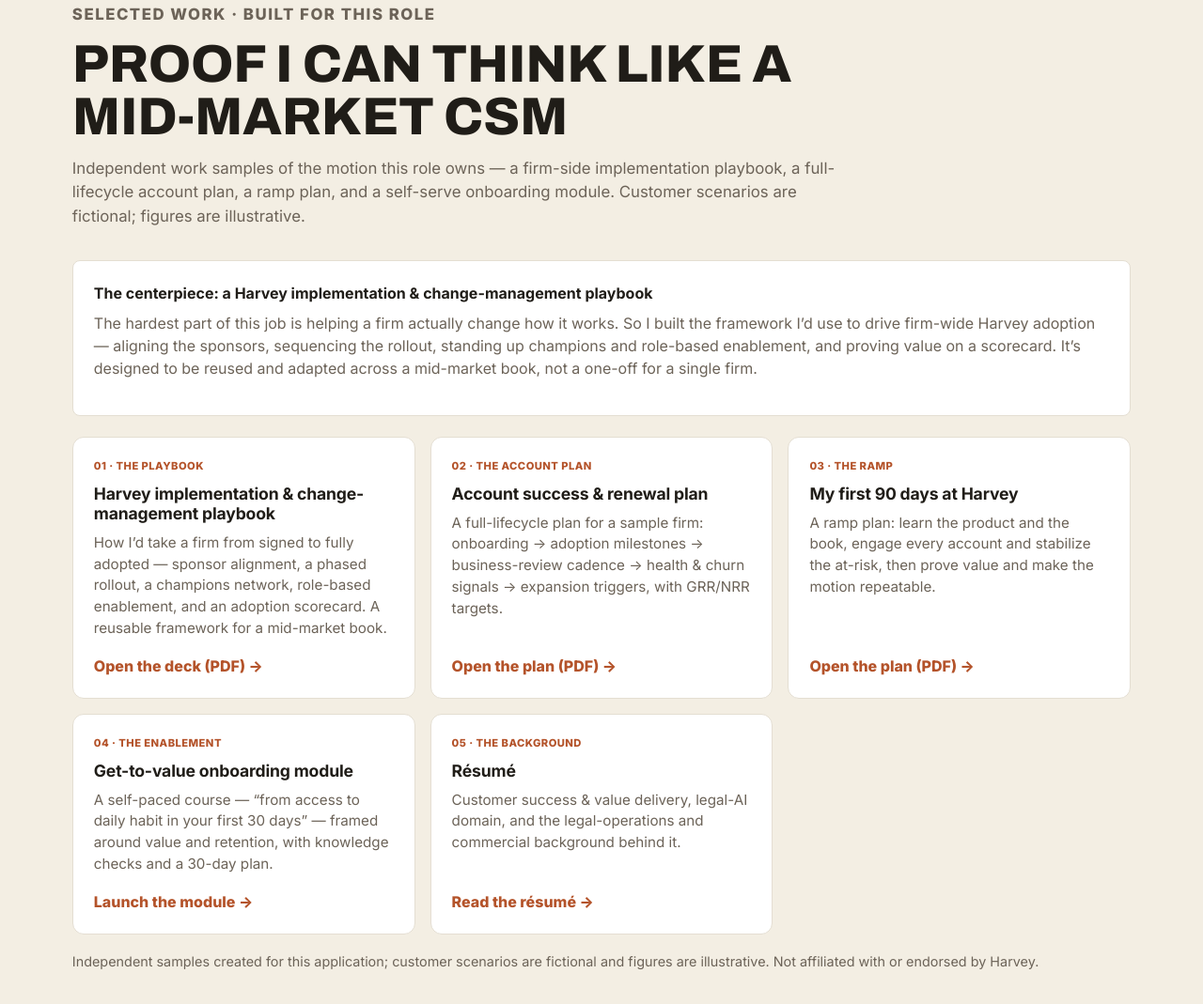
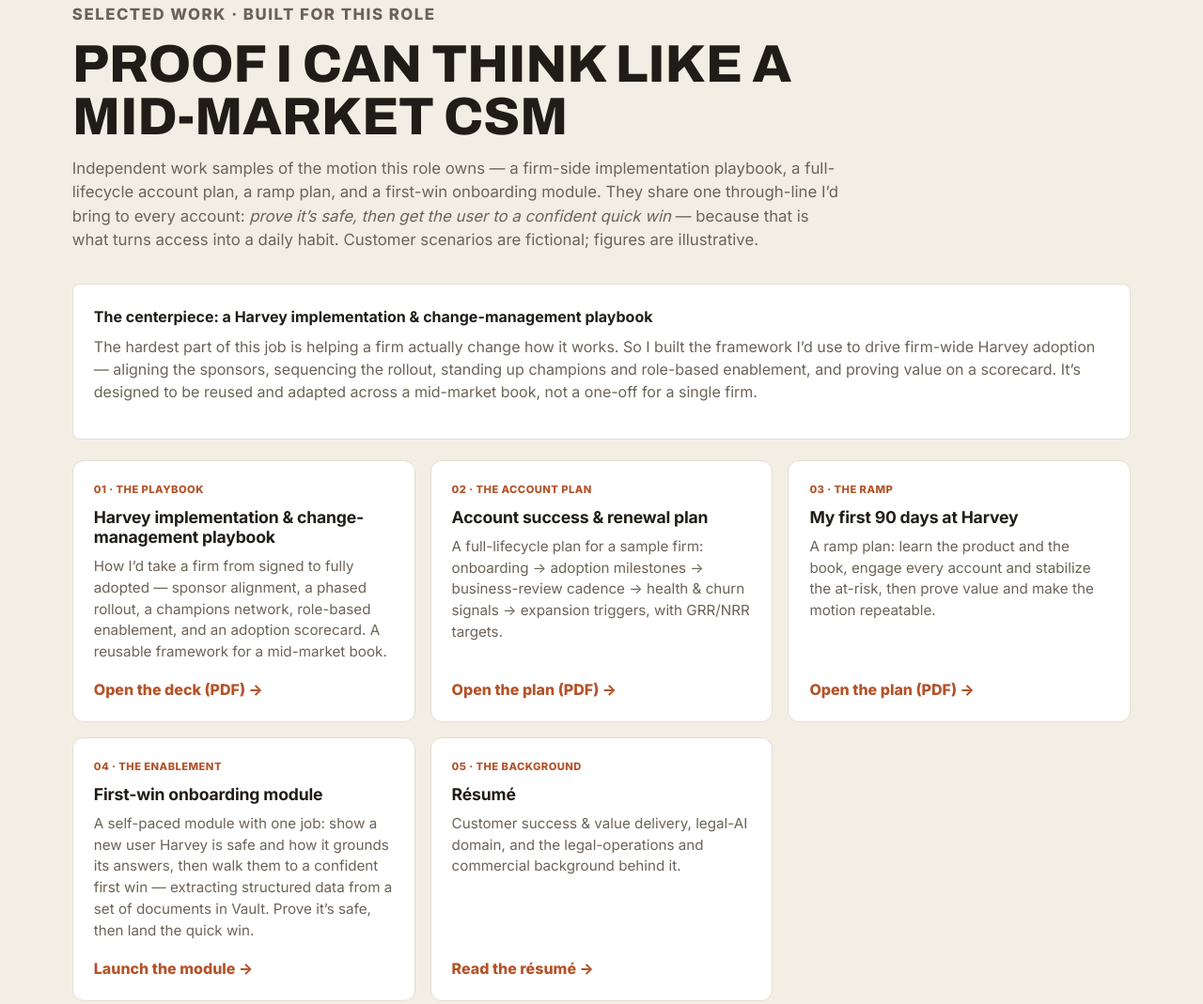
Before and after one commit to ajdonnelly/harvey-customer-success, a plain HTML site: page index.html in a window 1280 px wide. Shown: the part 3345-4414 px from the top of the page at 94% size. Drawn offline with Linux system fonts and the light colour scheme.

Commit message:
Weave 'prove it's safe → confident first win' module premise through the site (showcase, tile 04, approach)

```diff
--- a/index.html
+++ b/index.html
@@ -137,8 +137,8 @@
           <article class="exp-card">
             <span class="exp-kicker">01</span>
             <h3>Drive adoption</h3>
-            <p>Get every account to a first win fast, then to a daily habit &mdash; with guided onboarding, office
-            hours, and use-case templates that scale across the book.</p>
+            <p>Prove it&rsquo;s safe, then get every account to a first win fast &mdash; and on to a daily habit,
+            with guided onboarding, office hours, and use-case templates that scale across the book.</p>
           </article>
           <article class="exp-card">
             <span class="exp-kicker">02</span>
@@ -198,8 +198,10 @@
           <h2>Proof I can think like a mid-market CSM</h2>
           <p>
             Independent work samples of the motion this role owns &mdash; a firm-side implementation playbook, a
-            full-lifecycle account plan, a ramp plan, and a self-serve onboarding module. Customer scenarios are
-            fictional; figures are illustrative.
+            full-lifecycle account plan, a ramp plan, and a first-win onboarding module. They share one through-line
+            I&rsquo;d bring to every account: <em>prove it&rsquo;s safe, then get the user to a confident quick
+            win</em> &mdash; because that is what turns access into a daily habit. Customer scenarios are fictional;
+            figures are illustrative.
           </p>
         </div>
         <div class="project-preview" role="note">
@@ -237,9 +239,10 @@
             </a>
             <a class="suite-tile" href="onboarding-module.html">
               <span class="suite-tag">04 &middot; The enablement</span>
-              <h4>Get-to-value onboarding module</h4>
-              <p>A self-paced course &mdash; &ldquo;from access to daily habit in your first 30 days&rdquo; &mdash;
-              framed around value and retention, with knowledge checks and a 30-day plan.</p>
+              <h4>First-win onboarding module</h4>
+              <p>A self-paced module with one job: show a new user Harvey is safe and how it grounds its answers,
+              then walk them to a confident first win &mdash; extracting structured data from a set of documents in
+              Vault. Prove it&rsquo;s safe, then land the quick win.</p>
               <span class="suite-action">Launch the module <span aria-hidden="true">&rarr;</span></span>
             </a>
             <a class="suite-tile" href="resume.html">
```
Also changed, not shown: 1 other file.
